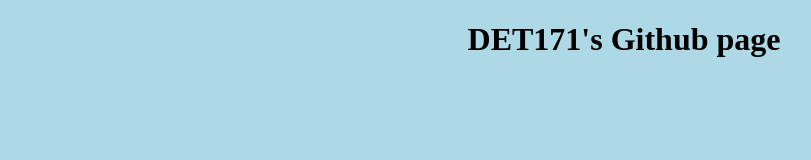
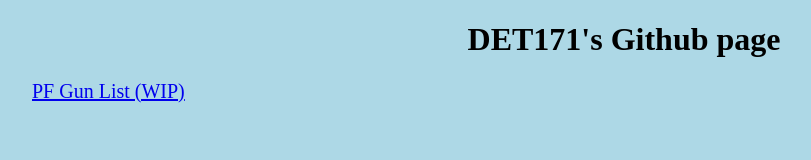
Before and after one commit to DET171/det171.github.io-archived, a plain HTML site: page index.html in a window 1280 px wide. Shown: the whole page, without its empty margins (16-827 px from the left). Drawn offline with Linux system fonts and the light colour scheme.

Commit message:
Update index.html

```diff
--- a/index.html
+++ b/index.html
@@ -8,7 +8,7 @@
 <body>
   <h1>DET171's Github page</h1>
 
-
+  <a href="gun.html" style="padding: 20px;margin: 20px;font-size:20px;">PF Gun List (WIP)</a>
 
 </body>
 </html>
```
